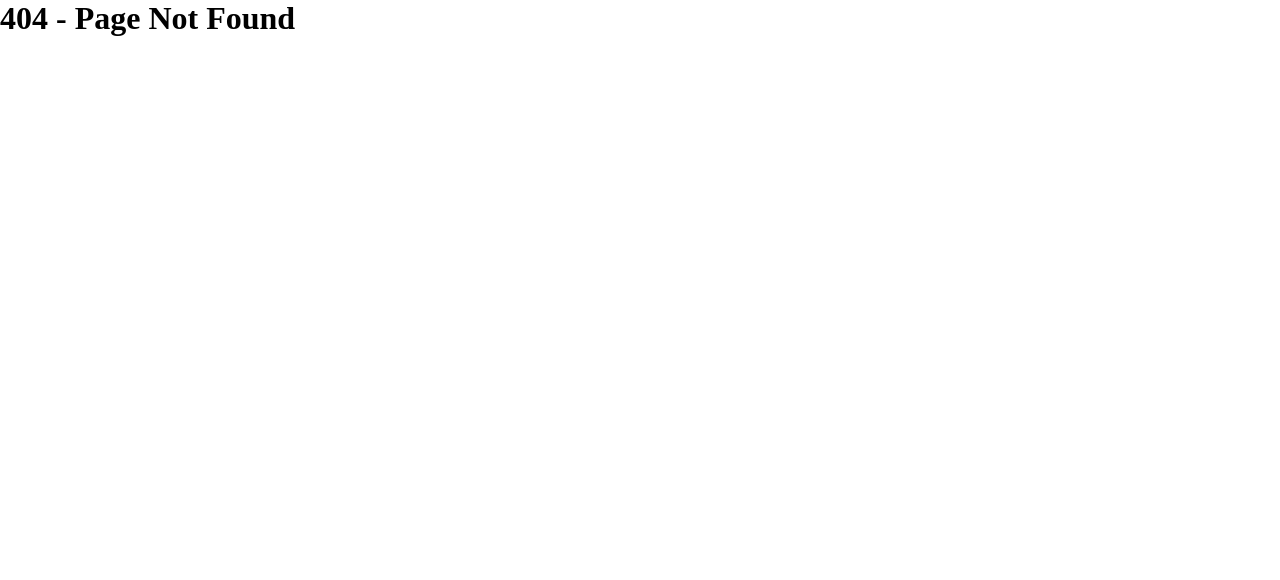
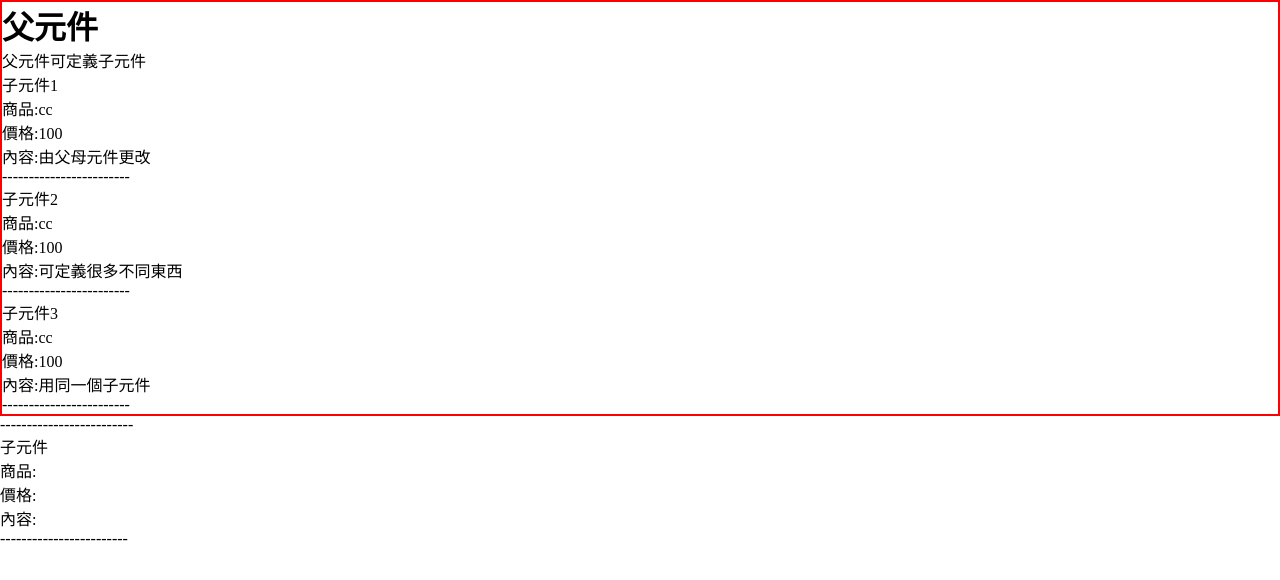
Before and after one commit to XuanYing0915/react_class_base, a Next.js app: page /course/props in a window 1280 px wide. Before the commit this address had no page. Shown: the top 580 px of the page. Built offline with nearby package versions, Linux system fonts and the light colour scheme.

Commit message:
共同元件(父元件.子元件)

```diff
--- /dev/null
+++ b/components/prop_demo/children.js
@@ -0,0 +1,14 @@
+import React from 'react'
+
+export default function Children(props) {
+  console.log(props)
+  return (
+    <>
+      <div>子元件{props.id}</div>
+      <p>商品:{props.name}</p>
+      <p>價格:{props.price}</p>
+      <p>內容:{props.text}</p>
+      ------------------------
+    </>
+  )
+}
--- /dev/null
+++ b/components/prop_demo/parent.js
@@ -0,0 +1,21 @@
+import React from 'react'
+import Children from '@/components/prop_demo/children'
+export default function Parent() {
+  return (
+    <>
+      <div>
+        <h1>父元件</h1>
+        父元件可定義子元件
+        <Children id="1" text="由父母元件更改" name="cc" price={100} />
+        <Children id="2" text="可定義很多不同東西" name="cc" price={100} />
+        <Children id="3" text="用同一個子元件" name="cc" price={100} />
+      </div>
+      -------------------------
+      <style jsx>{`
+        div {
+          border: 2px solid red;
+        }
+      `}</style>
+    </>
+  )
+}
--- /dev/null
+++ b/pages/course/props.js
@@ -0,0 +1,12 @@
+import React from 'react'
+import Parent from '@/components/prop_demo/parent'
+import Children from '@/components/prop_demo/children'
+
+export default function Props() {
+  return (
+    <div>
+      <Parent />
+      <Children />
+    </div>
+  )
+}
```
